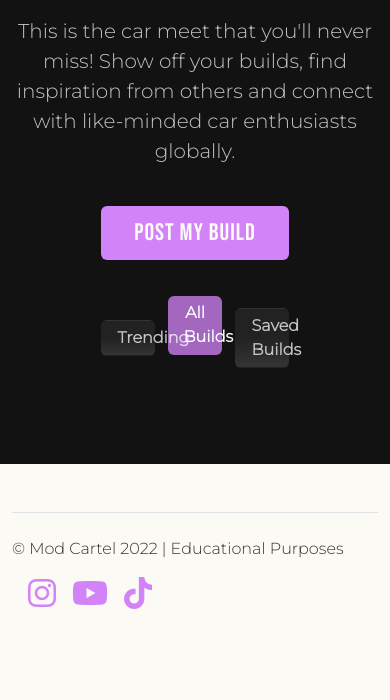
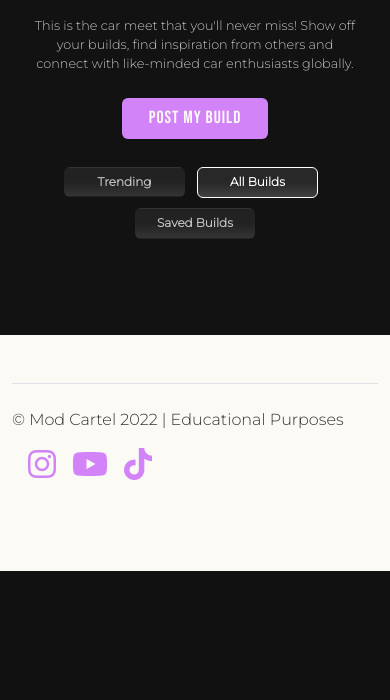
Before and after one commit to ryanoneill416/mod_cartel, a Django app: page /showcase/ in a window 390 px wide. Shown: the part 328-1028 px from the top of the page. After the commit the page ends 899 px from the top, so only its background shows below. Run offline with Django 3.2, Linux system fonts and the light colour scheme; the visitor is signed in with stand-in values (Sample User, id 1); data that the repository does not hold is empty; some libraries are stand-ins or nearby versions.

Commit message:
Add revised media queries for showcase page including updated filter design

```diff
--- a/static/css/style.css
+++ b/static/css/style.css
@@ -244,7 +244,7 @@ footer i:hover {
 }
 
 .btn-filter-selected {
-    background: #d383f8c1;
+    background: linear-gradient(0deg, rgba(64,64,64,1) 0%, rgba(40,40,40,1) 50%);
     transition: none;
     cursor: none;
     font-size: 1rem;
@@ -253,11 +253,10 @@ footer i:hover {
     width: 15%;
     color: #ffff;
     border-radius: 0.375rem;
-    border: none;
+    border: 1px solid white;
 }
 
 .btn-filter-selected:hover {
-    background: #d383f8c1;
     cursor: default;
 }
 
@@ -531,9 +530,45 @@ hr {
     }
 }
 
+@media (max-width: 1000px) {
+    .btn-filter, .btn-filter-selected {
+        width: 25%;
+    }
+}
+
 @media (max-width: 850px) {
     .card {
         max-width: 100%;
+    }
+}
+
+@media (max-width: 770px) {
+    .btn-filter, .btn-filter-selected {
+        width: 30%;
+    }
+
+    .lead {
+        font-size: 1rem;
+    }
+
+    .btn-user {
+        padding: 0.5rem 1.75rem;
+        font-size: 1.2rem;
+    }
+
+    .pagination .btn-user {
+        font-size: 1.2rem;
+        padding: 0.5rem 1.5rem;
+    }
+}
+
+@media (max-width: 650px) {
+    .build-card-title h4 {
+        font-size: 1.5rem;
+    }
+
+    .card-body p {
+        font-size: .875rem !important;
     }
 }
 
@@ -552,16 +587,66 @@ hr {
     .card-body {
         height: 66px;
     }
+
+    .lead {
+        max-width: 90%;
+        margin: 0 auto;
+    }
+}
+
+@media (max-width: 480px) {
+    .btn-filter, .btn-filter-selected {
+        font-size: .825rem;
+    }
+
+    .build-card-title h4 {
+        font-size: 1.33rem;
+    }
+
+    .card-body p {
+        font-size: .875rem !important;
+    }
 }
 
 @media (max-width: 450px) {
     .card {
         height: 300px;
     }
-}
 
-@media (max-width: 450px) {
     .add_build_form p {
         font-size: 1.05rem;
     }
+
+    .lead {
+        font-size: .8rem;
+    }
+
+    .btn-user {
+        padding: 0.4rem 1.6rem;
+        font-size: 1.1rem;
+        margin: 0.5rem;
+    }
+
+    .pagination .btn-user {
+        font-size: 1.1rem;
+    }
 }
+
+@media (max-width: 420px) {
+    .btn-filter, .btn-filter-selected {
+        font-size: .75rem;
+        width: 33%;
+    }
+
+    .btn-filter-bottom {
+        margin-top: .66rem;
+    }
+
+    .build-card-title h4 {
+        font-size: 1.25rem;
+    }
+
+    .card-body p {
+        font-size: .75rem !important;
+    }
+}
--- a/templates/showcase.html
+++ b/templates/showcase.html
@@ -21,7 +21,7 @@
 <section class="pt-3 pb-0 text-center container">
     <div class="row pb-lg-5">
         <div class="col-lg-6 col-md-8 mx-auto">
-            <p class="lead muted-text mb-4">
+            <p class="lead muted-text mb-3">
                 This is the car meet that you'll never miss! Show off your builds, find inspiration from others and
                 connect with like-minded car enthusiasts globally.
             </p>
@@ -40,7 +40,7 @@
         <a href="{% url 'trending_builds' %}" class="btn btn-filter">Trending</a>
         <button type="disabled" class="btn-filter-selected mx-2">All Builds</button>
         {% if user.is_authenticated %}
-            <a href="{% url 'saved_builds' %}" class="btn btn-filter">Saved Builds</a>
+            <a href="{% url 'saved_builds' %}" class="btn btn-filter btn-filter-bottom">Saved Builds</a>
         {% endif %}
     </div>
 </section>
@@ -56,9 +56,9 @@
                     </a>
                     <div class="card-body">
                         <div class="d-flex justify-content-between align-items-center">
-                            <a href="{% url 'build_detail' build.slug %}" class="build-card-title"><h4 class="my-auto">{{ build.member }}'s {{ build.make }} {{ build.model }}</h4></a>
-                            <div class="card-indicator btn-group my-auto">
-                                <p class="mb-0 fs-6"><i class="fa-solid fa-clock"></i> {{ build.updated_date | timesince }}</p>
+                            <a href="{% url 'build_detail' build.slug %}" class="build-card-title"><h4 class="my-auto">{{ build.make }} {{ build.model }}</h4></a>
+                            <div class="my-auto muted-text">
+                                <p class="mb-0"><i class="fa-solid fa-clock"></i> {{ build.updated_date | timesince }}</p>
                             </div>
                         </div>
                     </div>
```
Also changed, not shown: templates/saved_builds.html (+5 -5 lines), templates/trending_builds.html (+5 -5 lines).
